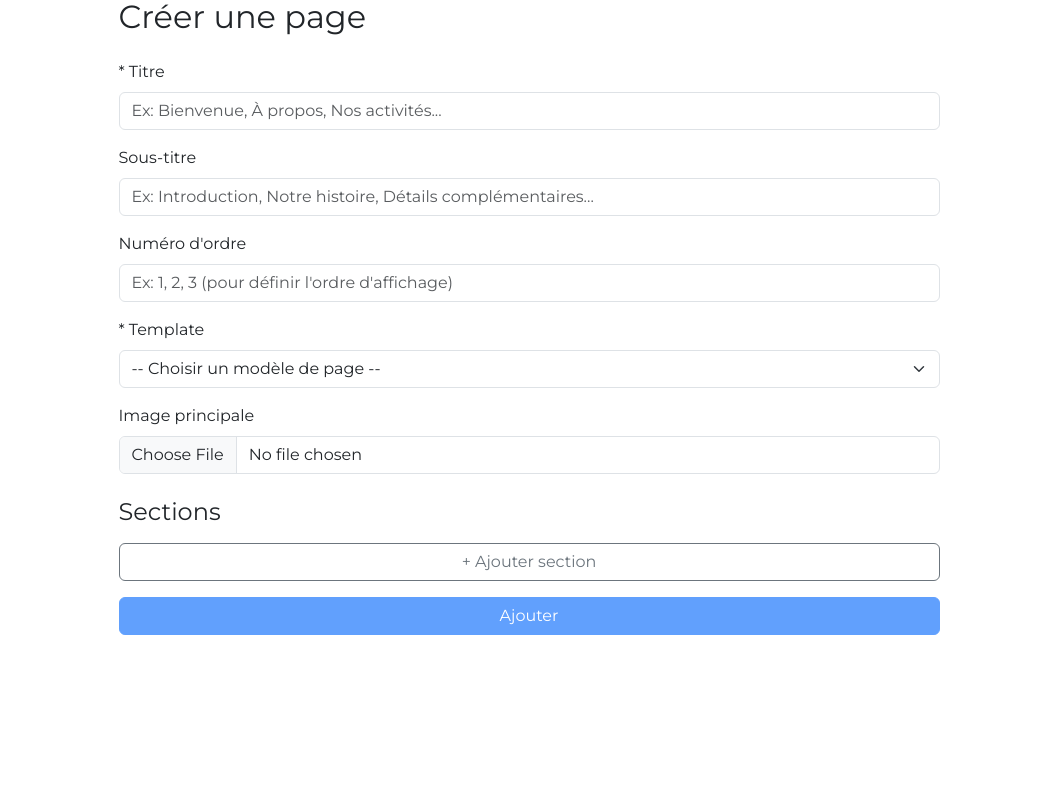
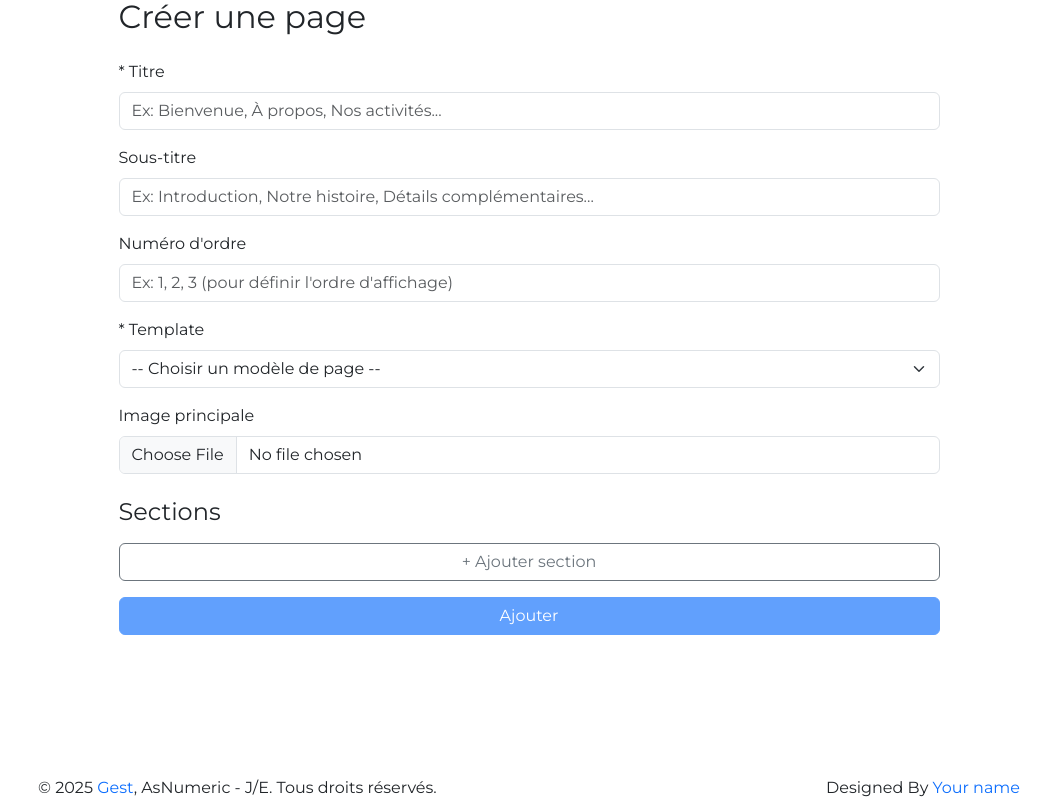
Before and after one commit to Emmnuel430/Gest_tdi_admin_front, a React (Create React App) app: page /admin-tdi/pages/add in a window 1280 px wide. Shown: the part 160-960 px from the top of the page, without its empty margins (236-1280 px from the left). Before the commit the page ends 851 px from the top, so only its background shows below. Built offline with nearby package versions, Linux system fonts and the light colour scheme.

Commit message:
4th Commit-3

```diff
--- a/src/components/Layout/Layout.js
+++ b/src/components/Layout/Layout.js
@@ -76,32 +76,6 @@ const Layout = ({ children }) => {
 
           {/* Section de la barre de navigation avec notifications et messages */}
           <div className="navbar-nav align-items-center ms-auto">
-            {/* Notification d'alertes */}
-            {/* <div className="nav-item dropdown">
-              <button type="button" className="nav-link dropdown-toggle btn">
-                <i className="fa fa-bell me-lg-2"></i>
-                <span className="d-none d-lg-inline-flex items text-body">
-                  Alertes
-                </span>
-              </button>
-              <div className="dropdown-menu dropdown-menu-end bg-body border-0 rounded-bottom m-0">
-                <div className="dropdown-item">
-                  <div className="d-flex align-items-center">
-                    <img
-                      src={loginImage}
-                      alt="Profile"
-                      className="rounded-circle"
-                      width="40"
-                      height="40"
-                    />
-                    <div className="ms-2">
-                      <h6 className="text-body">John sent you a message</h6>
-                    </div>
-                  </div>
-                </div>
-              </div>
-            </div> */}
-
             {/* Changement de thème */}
             <ThemeSwitcher />
 
@@ -144,12 +118,21 @@ const Layout = ({ children }) => {
         </nav>
 
         {/* Contenu dynamique de la page, qui sera fourni par le parent (via 'children') */}
-        <div className="p-2">{children}</div>
-        <br />
-        <br />
+        <div className="p-2 min-vh-100">{children}</div>
+        <div class="footer px-4 pt-4 mt-5">
+          <div class="bg-body">
+            <div class="row">
+              <div class="col-12 col-sm-6 text-center text-sm-start">
+                &copy; {new Date().getFullYear()} <Link to="/">Gest</Link>,
+                AsNumeric - J/E. Tous droits réservés.
+              </div>
+              <div class="col-12 col-sm-6 text-center text-sm-end">
+                Designed By <Link to="/">Your name</Link>
+              </div>
+            </div>
+          </div>
+        </div>
       </div>
-      <br />
-      <br />
 
       {/* Bouton de retour en haut de la page */}
       <button className="btn btn-lg btn-primary btn-lg-square back-to-top hide">
--- a/src/pages/Home.js
+++ b/src/pages/Home.js
@@ -1,6 +1,8 @@
 import React from "react";
 
 import Layout from "../components/Layout/Layout";
+// Récupérer l'ID de l'utilisateur connecté à partir du localStorage
+const userInfo = JSON.parse(localStorage.getItem("user-info"));
 
 const Home = () => {
   return (
@@ -8,31 +10,38 @@ const Home = () => {
       <Layout>
         <div className="container mt-4 px-4">
           <h1 className="mb-3">Dashboard</h1>
-          <h2 className="mb-4">Bienvenue sur votre tableau de bord !</h2>
+          <h2 className="mb-4">
+            Bienvenue, <strong>{userInfo ? userInfo.name : "Invité"}</strong> !
+          </h2>
 
           <div className="card">
             <div className="card-body">
               <p className="card-text">
-                Cette interface d'administration vous permet de gérer l'ensemble
-                du contenu et des utilisateurs de votre site web.
+                Bienvenue sur <strong>Gest</strong>, votre interface
+                d'administration centralisée. Cette application vous permet de
+                gérer efficacement le contenu et les utilisateurs de votre site
+                web.
               </p>
               <ul className="list-group list-group-flush mb-3">
                 <li className="list-group-item">
-                  <strong>Gestion des utilisateurs :</strong> vous pouvez
-                  ajouter, supprimer, rechercher et modifier les comptes des
-                  utilisateurs.
+                  <strong>Utilisateurs :</strong> ajoutez, modifiez, recherchez
+                  ou supprimez des comptes en quelques clics.
                 </li>
                 <li className="list-group-item">
-                  <strong>Gestion des pages :</strong> dans l’onglet{" "}
-                  <em>"Pages"</em>, vous configurez le contenu visible sur le
-                  site public, section par section, avec la possibilité
-                  d’ajouter des sous-sections et du contenu enrichi.
+                  <strong>Pages :</strong> configurez le contenu public du site
+                  depuis l’onglet <em>"Pages"</em>, avec une structure souple
+                  par sections et sous-sections, et un éditeur de texte enrichi.
+                </li>
+                <li className="list-group-item">
+                  <strong>Affiches :</strong> mettez en avant des événements,
+                  campagnes ou annonces importantes grâce à des visuels
+                  dynamiques affichés sur la page d’accueil.
                 </li>
               </ul>
               <p className="card-text">
-                Utilisez le menu pour naviguer entre les différentes
-                fonctionnalités. Cette application a été conçue pour être
-                simple, rapide et flexible.
+                Utilisez le menu de navigation pour accéder à chaque module.{" "}
+                <strong>Gest</strong> a été conçu pour vous offrir une
+                expérience simple, rapide et intuitive.
               </p>
             </div>
           </div>
```
